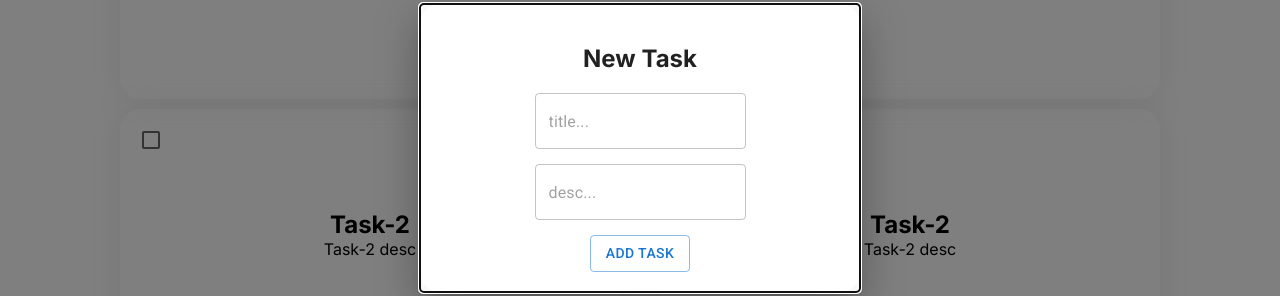
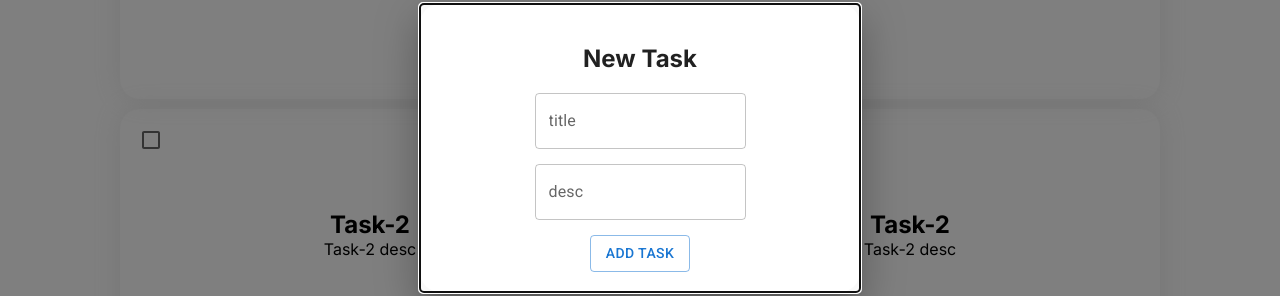
Before and after one commit to xsdiabloz/todo_list_typescript, a React (Vite) app: page / in a window 1280 px wide. Both pictures are taken after a click on the element 610 px from the left and 750 px from the top of the page. Shown: the part 252-548 px from the top of the page. Built offline with nearby package versions, Linux system fonts and the light colour scheme; a web font is replaced by a local one.

Commit message:
add a feature

```diff
--- a/src/components/addForm/AddForm.tsx
+++ b/src/components/addForm/AddForm.tsx
@@ -1,4 +1,4 @@
-import React, { useState } from "react";
+import React, { useState, type FormEvent } from "react";
 import classes from "../addForm/addForm.module.css";
 import TextField from "@mui/material/TextField";
 import Button from "@mui/material/Button";
@@ -7,22 +7,29 @@ const AddForm = () => {
   const [title, setTitle] = useState<string>("");
   const [desc, setDesc] = useState<string>("");
 
+  const addNewTask = (e: FormEvent<HTMLFormElement>) => {
+    e.preventDefault();
+    console.log("task added");
+    setTitle("");
+    setDesc("");
+  };
+
   return (
     <>
-      <form className={classes["add-task_form"]}>
+      <form className={classes["add-task_form"]} onSubmit={addNewTask}>
         <h2>New Task</h2>
         <div className={classes["form-title"]}>
           <TextField
             value={title}
             onChange={(e) => setTitle(e.target.value)}
-            placeholder="title..."
+            label="title"
           />
         </div>
         <div className={classes["form-desc"]}>
           <TextField
             value={desc}
             onChange={(e) => setDesc(e.target.value)}
-            placeholder="desc..."
+            label="desc"
           />
         </div>
         <Button type="submit" variant="outlined">
```
